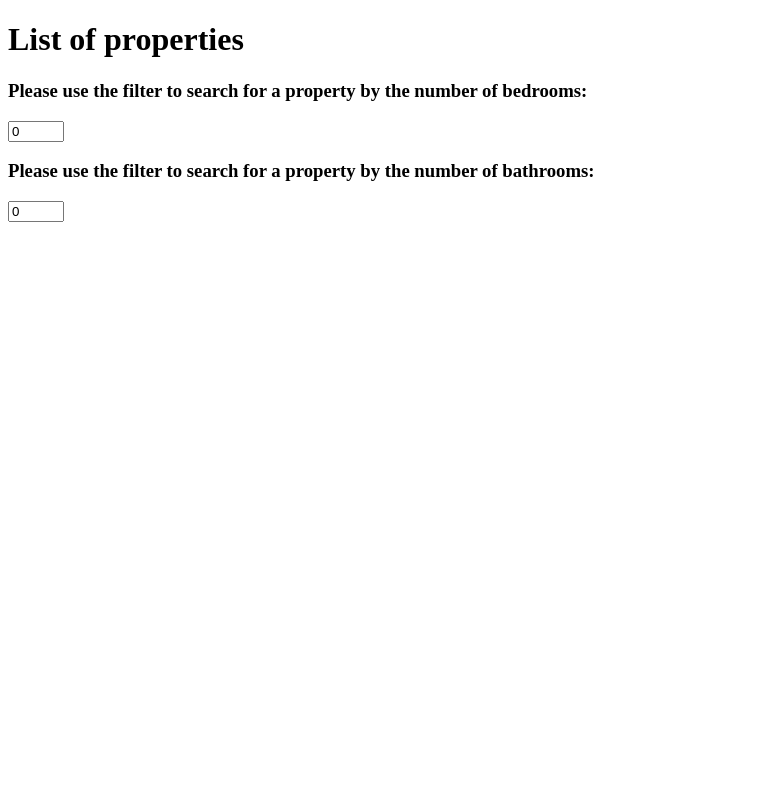
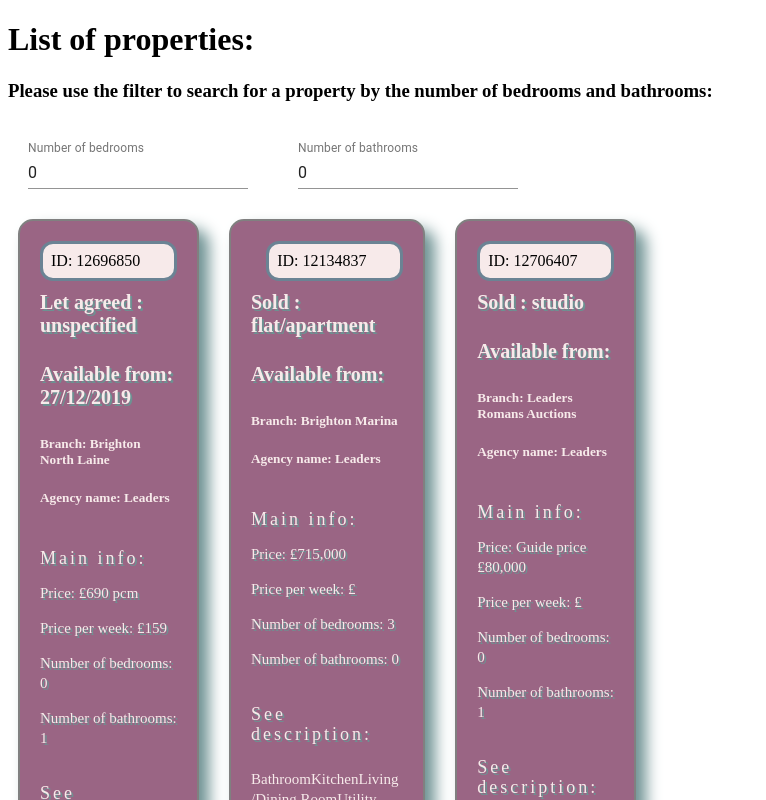
Before and after one commit to MariaTeo/properties-list-with-filter, a Next.js app: page / in a window 1280 px wide. Shown: the top 800 px of the page, without its empty margins (0-766 px from the left). Built offline with nearby package versions, Linux system fonts and the light colour scheme.

Commit message:
fix the filters, stye the cards

```diff
--- a/src/component/card/card.jsx
+++ b/src/component/card/card.jsx
@@ -1,4 +1,4 @@
-import React, { useState } from 'react';
+import React from 'react';
 import SeeMore from '../see-more/see-more';
 import * as S from './card.style';
 
@@ -7,10 +7,7 @@ const Card = ({ data }) => {
     property_id,
     property_type,
     available_on,
-    branch_name,
-    agency_name,
     created_at,
-    short_description,
     contact_telephone,
     status,
     price,
@@ -30,8 +27,10 @@ const Card = ({ data }) => {
             <h4>Available from: {available_on}</h4>
           </S.Property>
         </S.MainTitle>
-        <h5>Branch: {agency.branch.branch_name}</h5>
-        <h5>Agency name: {agency.agency_name}</h5>
+        <S.Agency>
+          <h5>Branch: {agency.branch.branch_name}</h5>
+          <h5>Agency name: {agency.agency_name}</h5>
+        </S.Agency>
       </header>
       <S.ContentCard>
         <S.ContentTitle>Main info:</S.ContentTitle>
@@ -42,10 +41,12 @@ const Card = ({ data }) => {
       </S.ContentCard>
       <S.Description>
         <S.ContentTitle>See description:</S.ContentTitle>
-        <SeeMore data={data} show={show} />
+        <SeeMore data={data} />
       </S.Description>
       <footer>
-        <h4>Contact us: {contact_telephone}</h4>
+        <S.Contact>
+          <h4>Contact us: {contact_telephone}</h4>
+        </S.Contact>
         <S.Created>Add created on: {created_at}</S.Created>
       </footer>
     </S.Card>
--- a/src/component/card/card.style.js
+++ b/src/component/card/card.style.js
@@ -1,4 +1,4 @@
-import styled from "styled-components";
+import styled from 'styled-components';
 
 export const Wrapper = styled.div`
   display: grid;
@@ -15,7 +15,7 @@ export const Wrapper = styled.div`
   @media screen and (min-width: 1280px) {
     grid-template-columns: repeat(6, 1fr);
   }
-`
+`;
 
 export const Card = styled.div`
   display: grid;
@@ -23,64 +23,76 @@ export const Card = styled.div`
   padding: 20px;
   margin: 10px;
   border-radius: 15px;
-  background-color: #9A6584;
+  background-color: #9a6584;
   border: 2px solid grey;
   box-shadow: 10px 10px 15px #6d9192;
-`
+`;
 
 export const Body = styled.div`
   height: 150px;
   overflow-y: scroll;
   overflow-x: hidden;
-`
+  color: #f7eaea;
+`;
 
 export const Icon = styled.div`
   background-color: #f7eaea;
   border-radius: 13px;
   width: 115px;
-  padding: 5px;
+  padding: 8px;
   margin-left: auto;
   margin-right: 0;
   border: 3px solid #6b8394;
-`
+`;
 
-export const MainTitle =  styled.div`
+export const MainTitle = styled.div`
   font-size: 20px;
   font-weight: 600;
-`
+  color: #f7eaea;
+  text-shadow: 2px 2px #6d9192;
+`;
 
-export const Property =  styled.div`
-color: #e3dad3;
-font-weight: 600;
+export const Agency = styled.div`
+  color: #f7eaea;
+`;
+
+export const Contact = styled.div`
+  color: #f7eaea;
+`;
+
+export const Property = styled.div`
   margin-top: 10px;
-`
+`;
 
-export const ContentCard =  styled.div`
+export const ContentCard = styled.div`
+  font-size: 15px;
+  font-weight: 400;
+  line-height: 20px;
+  color: #f7eaea;
+  text-shadow: 2px 2px #6d9192;
+`;
+
+export const Description = styled.div`
   font-size: 15px;
   font-weight: 400;
   line-height: 20px;
   color: #181714;
-`
+`;
 
-export const Description =  styled.div`
-font-size: 15px;
-font-weight: 400;
-line-height: 20px;
-color: #181714;
-`
-
-export const ContentTitle =  styled.div`
+export const ContentTitle = styled.div`
   margin-bottom: 10px;
   margin-top: 20px;
   font-size: 18px;
   letter-spacing: 3px;
   text-shadow: 2px 2px #6d9192;
-`
+  color: #f7eaea;
+`;
 
-export const Created =  styled.div`
+export const Created = styled.div`
   margin-left: auto;
   margin-right: 0;
   font-size: 13px;
   letter-spacing: 3px;
-  text-shadow: 1px 1px #fff;
-`
+  text-shadow: 2px 2px #6d9192;
+  color: #f7eaea;
+`;
--- a/src/component/filter-by-bathrooms/filter-by-bathrooms.jsx
+++ b/src/component/filter-by-bathrooms/filter-by-bathrooms.jsx
@@ -1,22 +1,22 @@
+import { TextField } from '@material-ui/core';
 import React from 'react';
 
-const FilterBathrooms = ({ filterBathrooms, setFilterBathrooms }) => {
+const FilterBathrooms = ({ bathroom, setBathroom }) => {
   const handleChange = (event) => {
     const { value } = event.target;
-    setFilterBathrooms(value);
+    setBathroom(value);
   };
 
   return (
-    <div>
-      <input
-        size="3"
+      <TextField
+        min={0}
+        max={10}
+        id="number-bathrooms"
+        label="Number of bathrooms"
         type="number"
-        min="0"
-        max="10"
-        value={filterBathrooms}
+        value={bathroom}
         onChange={handleChange}
       />
-    </div>
   );
 };
 
--- a/src/component/filter/filter-by-bedrooms.jsx
+++ b/src/component/filter/filter-by-bedrooms.jsx
@@ -1,22 +1,23 @@
+import { TextField } from '@material-ui/core';
 import React from 'react';
 
-const FilterBedrooms = ({ filter
-  , setFilter }) => {
+const FilterBedrooms = ({ bedroom, setBedroom }) => {
   const handleChange = (event) => {
     const { value } = event.target;
-    setFilter(value);
+    setBedroom(value);
   };
 
   return (
     <div>
-        <input
-          size="3"
-          type="number"
-          min="0"
-          max="10"
-          value={filter}
-          onChange={handleChange}
-        />
+      <TextField
+        min={0}
+        max={10}
+        id="number-bedrooms"
+        label="Number of bedrooms"
+        type="number"
+        value={bedroom}
+        onChange={handleChange}
+      />
     </div>
   );
 };
--- a/src/component/filter/index.js
+++ b/src/component/filter/index.js
@@ -1,3 +1,3 @@
-import FilterBedrooms from './filter'
+import FilterBedrooms from './filter';
 
-export default FilterBedrooms
+export default FilterBedrooms;
--- a/src/component/list/list.jsx
+++ b/src/component/list/list.jsx
@@ -1,68 +1,36 @@
 import React, { useState } from 'react';
 import Card from '../card/card';
 import * as S from '../card/card.style';
+import * as L from './list.style';
 import FilterBathrooms from '../filter-by-bathrooms/filter-by-bathrooms';
 import FilterBedrooms from '../filter/filter-by-bedrooms';
 
 const List = ({ list }) => {
-  const [filter, setFilter] = useState('0');
-  const [filterBathrooms, setFilterBathrooms] = useState('0');
-
-  console.log(list, filter);
+  const [bedroom, setBedroom] = useState('0');
+  const [bathroom, setBathroom] = useState('0');
 
   return (
     <div>
-      <h1>List of properties</h1>
-      <div>
-        <h3>
-          Please use the filter to search for a property by the number of
-          bedrooms:
-        </h3>
-        <FilterBedrooms filter={filter} setFilter={setFilter} />
-      </div>
-      <div>
-        <h3>
-          Please use the filter to search for a property by the number of
-          bathrooms:
-        </h3>
-         <FilterBathrooms
-          filterBathrooms={filterBathrooms}
-          setFilterBathrooms={setFilterBathrooms}
-        />
-      </div>
+      <h1>List of properties:</h1>
+      <h3>
+        Please use the filter to search for a property by the number of bedrooms
+        and bathrooms:
+      </h3>
+      <L.Filters>
+        <FilterBedrooms bedroom={bedroom} setBedroom={setBedroom} />
+        <FilterBathrooms bathroom={bathroom} setBathroom={setBathroom} />
+      </L.Filters>
       <S.Wrapper>
         {list
-          .filter((data) => {
-            String(data.bedrooms) === filter;
-            String(data.bathrooms) === filterBathrooms;
-          })
+          .filter(
+            (data) =>
+              String(data.bedrooms) === bedroom ||
+              String(data.bathrooms) === bathroom
+          )
           .map((data) => {
-            return <Card data={data} />;
+            return <Card data={data} key={data.property_id} />;
           })}
       </S.Wrapper>
-      {/*<td>{data.property_id}</td>
-        <td>{data.postcode}</td>
-        <td>{data.searchable_keyword}</td>
-        <td>{data.tenure}</td>
-        <td>{data.primary_channel}</td>
-        <td>{data.contact_telephone}</td>
-        <td>{data.lat}</td>
-        <td>{data.lng}</td>
-        <td>{data.bedrooms}</td>
-        <td>{data.bathrooms}</td>
-        <td>{data.reception_rooms}</td>
-        <td>{data.price}</td>
-        <td>{data.pppw_price}</td>
-        <td>{data.available_on}</td>
-        <td>{data.tags}</td>
-        <td>{data.status}</td>
-        <td>{data.short_description}</td>
-        <td>{data.display_address}</td>
-        <td>{data.town}</td>
-        <td>{data.features}</td>
-        <td>{data.created_at}</td>
-        <td>{data.agency.branch.branch_name}</td>
-        <td>{data.agency.agency_name}</td> */}
     </div>
   );
 };
--- /dev/null
+++ b/src/component/list/list.style.js
@@ -0,0 +1,8 @@
+import styled from 'styled-components';
+
+export const Filters = styled.div`
+  display: inline-flex;
+  flex-wrap: wrap;
+  gap: 50px;
+  padding: 20px;
+`;
```
Also changed, not shown: src/component/see-more/see-more.jsx (+6 -8 lines). Lines whose indentation alone changed are shown as unchanged.
